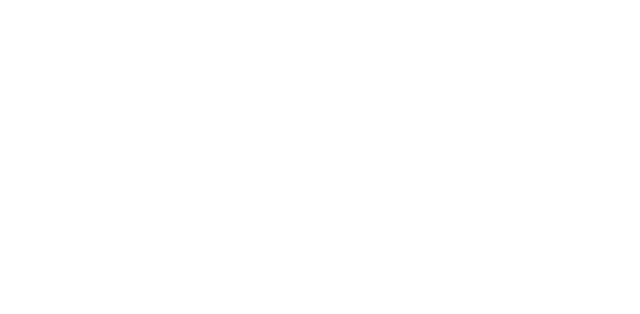
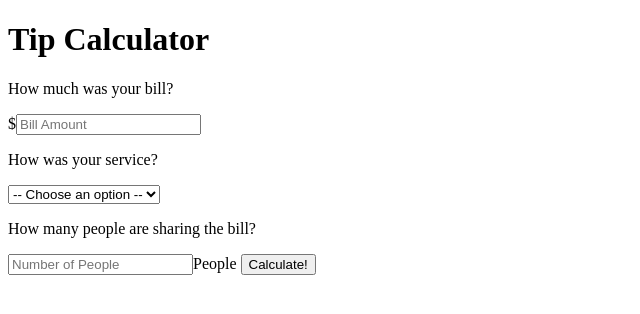
Before and after one commit to MehakCoder/Alpha-Intern-Internship-Program, a plain HTML site: page tip-cal-project/index.html in a window 1280 px wide. Shown: the whole page, without its empty margins (0-640 px from the left). Drawn offline with Linux system fonts and the light colour scheme.

Commit message:
write the structure of tip calculator

```diff
--- a/tip-cal-project/index.html
+++ b/tip-cal-project/index.html
@@ -9,7 +9,29 @@
 </head>
 
 <body>
-
+    <div id="calculator">
+        <h1>Tip Calculator</h1>
+        <div id="tip-cal">
+            <form>
+                <p>How much was your bill?</p>
+                <p>
+                    $<input id="billamt" type="text" placeholder="Bill Amount">
+                </p>
+                <p>How was your service?</p>
+                <select id="ServiceQual">
+                    <option disabled selected value="0">-- Choose an option --</option>
+                    <option value="0.3">30&#37; &#45; Oustanding</option>
+                    <option value="0.2">20&#37; &#45; Good</option>
+                    <option value="0.15">15&#37; &#45; It was ok</option>
+                    <option value="0.1">10&#37; &#45; Bad</option>
+                    <option value="0.05">5&#37; &#45; Terrible</option>
+                </select>
+            </form>
+            <p>How many people are sharing the bill?</p>
+            <input id="peopleamt" type="text" placeholder="Number of People">People
+            <button type="button" id="calculator">Calculate!</button>
+        </div>
+    </div>
 
 
 
```
